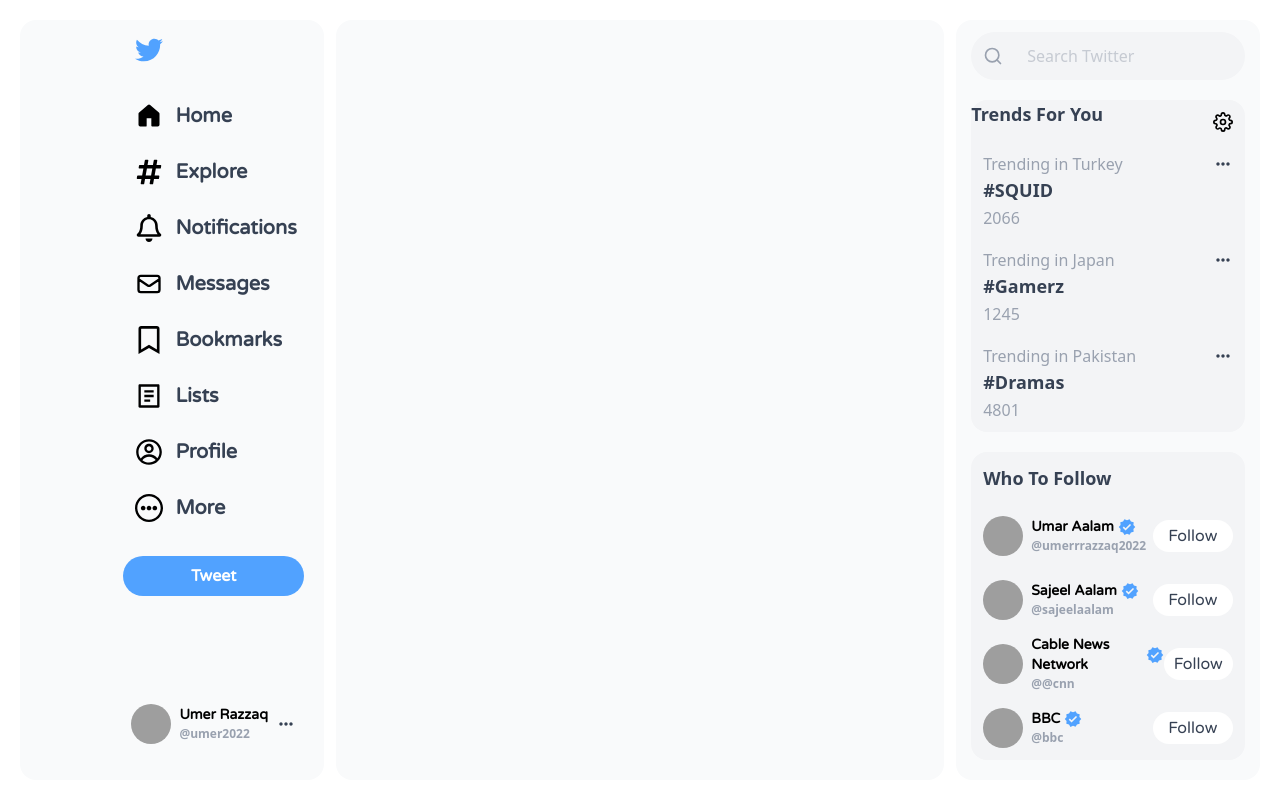
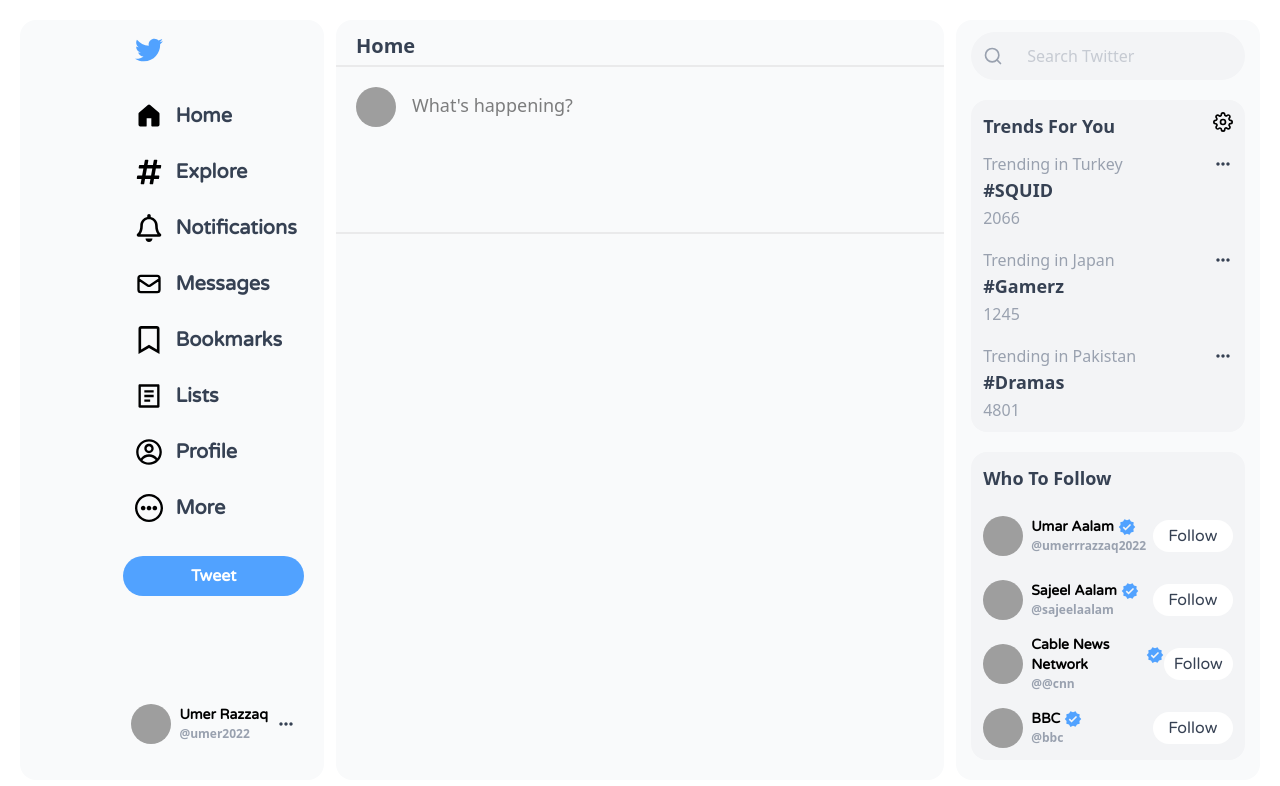
Before and after one commit to UmerAalam/twitter-clone, a React (Vite) app: page / in a window 1280 px wide. Shown: the top 786 px of the page. Built offline with nearby package versions, Linux system fonts and the light colour scheme; grey boxes are pictures that could not be loaded.

Commit message:
Tweet-Area-Half

```diff
--- /dev/null
+++ b/src/components/ComposeTweet.jsx
@@ -0,0 +1,26 @@
+import React from "react";
+
+const ComposeTweet = (profileImage) => {
+  return (
+    <div className="p-5 flex">
+      <img
+        className="rounded-full w-10 h-10 object-cover"
+        src={
+          profileImage
+            ? "https://cdn.prod.website-files.com/62d84e447b4f9e7263d31e94/6399a4d27711a5ad2c9bf5cd_ben-sweet-2LowviVHZ-E-unsplash-1.jpeg"
+            : profileImage
+        }
+        alt="profile-image"
+      />
+      <textarea
+        name="compose-tweet"
+        id="compose-tweet"
+        placeholder="What's happening?"
+        className="pl-4 pt-1 w-full text-lg min-h-30 resize-none"
+        maxLength={150}
+      ></textarea>
+    </div>
+  );
+};
+
+export default ComposeTweet;
--- a/src/components/HomeFeed.jsx
+++ b/src/components/HomeFeed.jsx
@@ -1,9 +1,17 @@
 import React from "react";
-
+import ComposeTweet from "./ComposeTweet";
+import IconButton from "./IconButton";
 const HomeFeed = () => {
   return (
     <>
-      <div className="bg-gray-50 rounded-2xl"></div>
+      <div className="bg-gray-50 rounded-2xl">
+        <div className="font-bold pl-5 pt-3 text-xl text-gray-700">
+          <span>Home</span>
+        </div>
+        <hr />
+        <ComposeTweet />
+        <hr />
+      </div>
     </>
   );
 };
--- a/src/components/TrendingForYou.jsx
+++ b/src/components/TrendingForYou.jsx
@@ -8,7 +8,7 @@
     <>
       <div className="w-9/10 rounded-2xl bg-gray-100">
         <div className="flex justify-between">
-          <div className="font-bold inline-flex text-lg text-gray-700">
+          <div className="pl-3 pt-3 font-bold inline-flex text-lg text-gray-700">
             Trends For You
           </div>
           <IconButton
--- a/src/index.css
+++ b/src/index.css
@@ -5,3 +5,8 @@
 button {
     font-family: "Varela Round", sans-serif;
 }
+hr {
+    margin-top: 5px;
+    border: 1px solid gainsboro;
+    opacity: 50%;
+}
```
